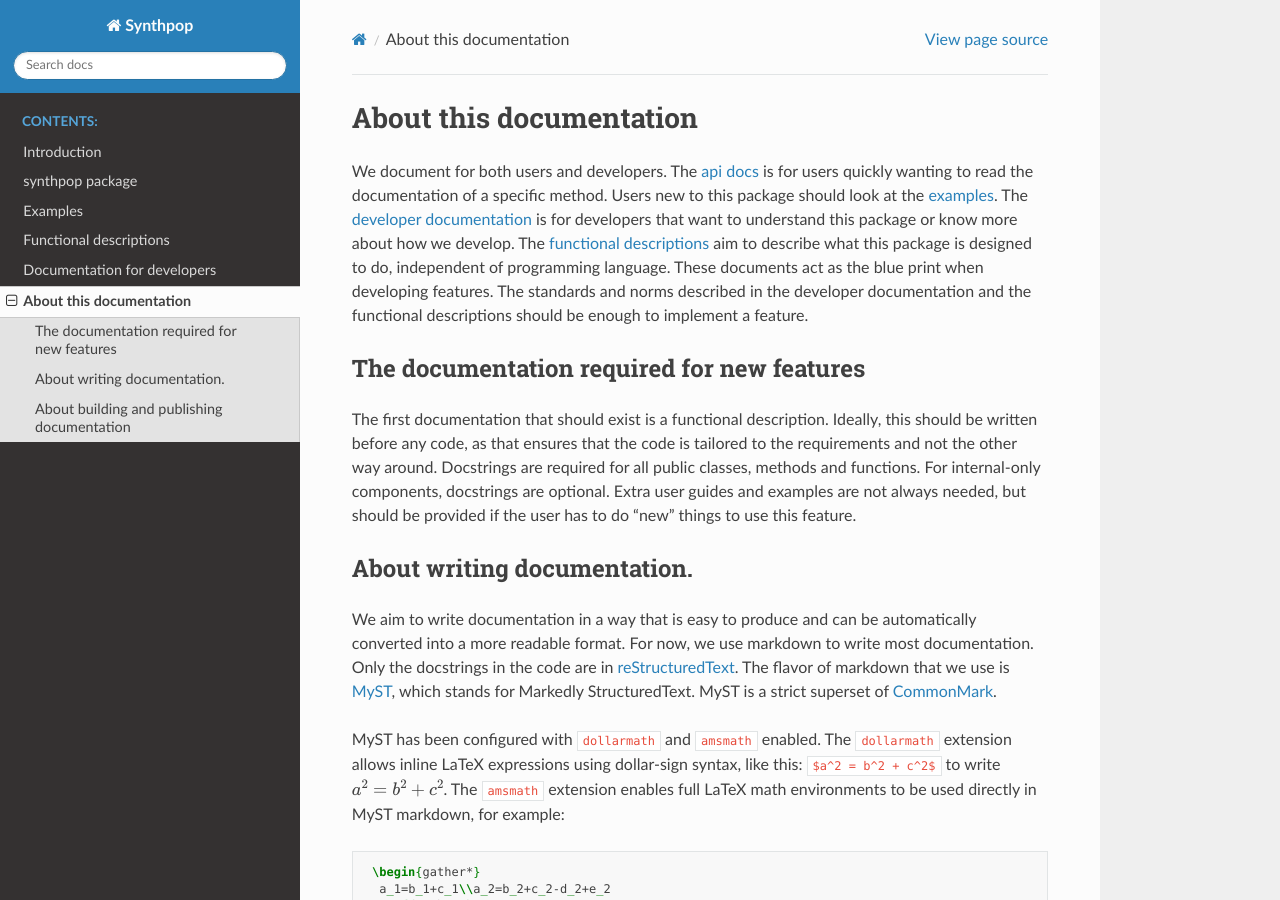
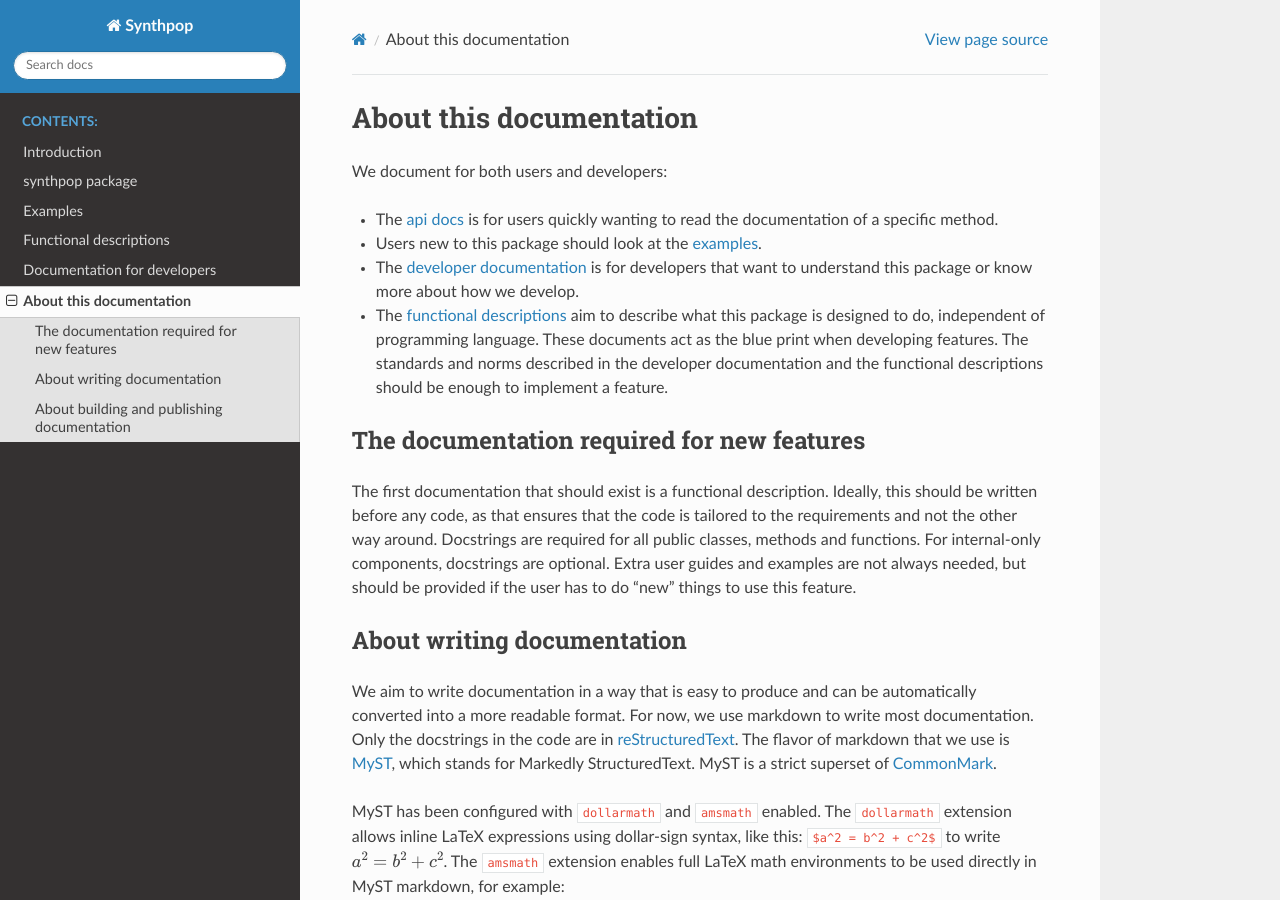
Before and after one commit to duonl/synthpop-py, a Sphinx documentation site: the page built from docs/source/documentation.md, in a window 1280 px wide and 900 px high. Built offline with Sphinx 7.4.7 and the Read the Docs theme 3.1.0, drawn with Linux system fonts in a browser that asks for light colours; some of the changed text lies outside the part shown.

Commit message:
applied feedback

````diff
--- a/docs/source/documentation.md
+++ b/docs/source/documentation.md
@@ -1,17 +1,17 @@
 # About this documentation
 
-We document for both users and developers.
-The [api docs](./api%20reference/api%20docs%20index.rst) is for users quickly wanting to read the documentation of a specific method.
-Users new to this package should look at the [examples](./user%20guides/examples.md).
-The [developer documentation](./developer/developer_index.md) is for developers that want to understand this package or know more about how we develop.
-The [functional descriptions](./functional%20descriptions/fd_index.md) aim to describe what this package is designed to do, independent of programming language. These documents act as the blue print when developing features. The standards and norms described in the developer documentation and the functional descriptions should be enough to implement a feature.
+We document for both users and developers:
+- The [api docs](./api%20reference/api%20docs%20index.rst) is for users quickly wanting to read the documentation of a specific method.
+- Users new to this package should look at the [examples](./user%20guides/examples.md).
+- The [developer documentation](./developer/developer_index.md) is for developers that want to understand this package or know more about how we develop.
+- The [functional descriptions](./functional%20descriptions/fd_index.md) aim to describe what this package is designed to do, independent of programming language. These documents act as the blue print when developing features. The standards and norms described in the developer documentation and the functional descriptions should be enough to implement a feature.
 
 ## The documentation required for new features
 The first documentation that should exist is a functional description. Ideally, this should be written before any code, as that ensures that the code is tailored to the requirements and not the other way around.
 Docstrings are required for all public classes, methods and functions. For internal-only components, docstrings are optional.
 Extra user guides and examples are not always needed, but should be provided if the user has to do "new" things to use this feature.
 
-## About writing documentation.
+## About writing documentation
 We aim to write documentation in a way that is easy to produce and can be automatically converted into a more readable format.
 For now, we use markdown to write most documentation. Only the docstrings in the code are in [reStructuredText](https://www.sphinx-doc.org/en/master/usage/restructuredtext/basics.html). The flavor of markdown that we use is [MyST](https://myst-parser.readthedocs.io/en/latest/syntax/typography.html), which stands for Markedly StructuredText. MyST is a strict superset of [CommonMark](https://commonmark.org/).
 
@@ -37,6 +37,8 @@ graph TD
 graph TD
     A[Start]-->B[End]
 ```
+
+<!-- omit from toc -->
 ## About building and publishing documentation
 
 The languages to write documentation are MyST and reStructuredText, but the language to view the documentation online is HTML (and others). The main tool to do the translation is [sphinx](https://www.sphinx-doc.org/en/master/). We use sphinx with the following extensions:
--- a/docs/source/index.rst
+++ b/docs/source/index.rst
@@ -12,7 +12,7 @@ documentation for details.
 
 
 .. toctree::
-   :maxdepth: 2
+   :maxdepth: 1
    :caption: Contents:
 
    intro
````
Also changed, not shown: other parts of docs/source/documentation.md (+1 -1 lines).
